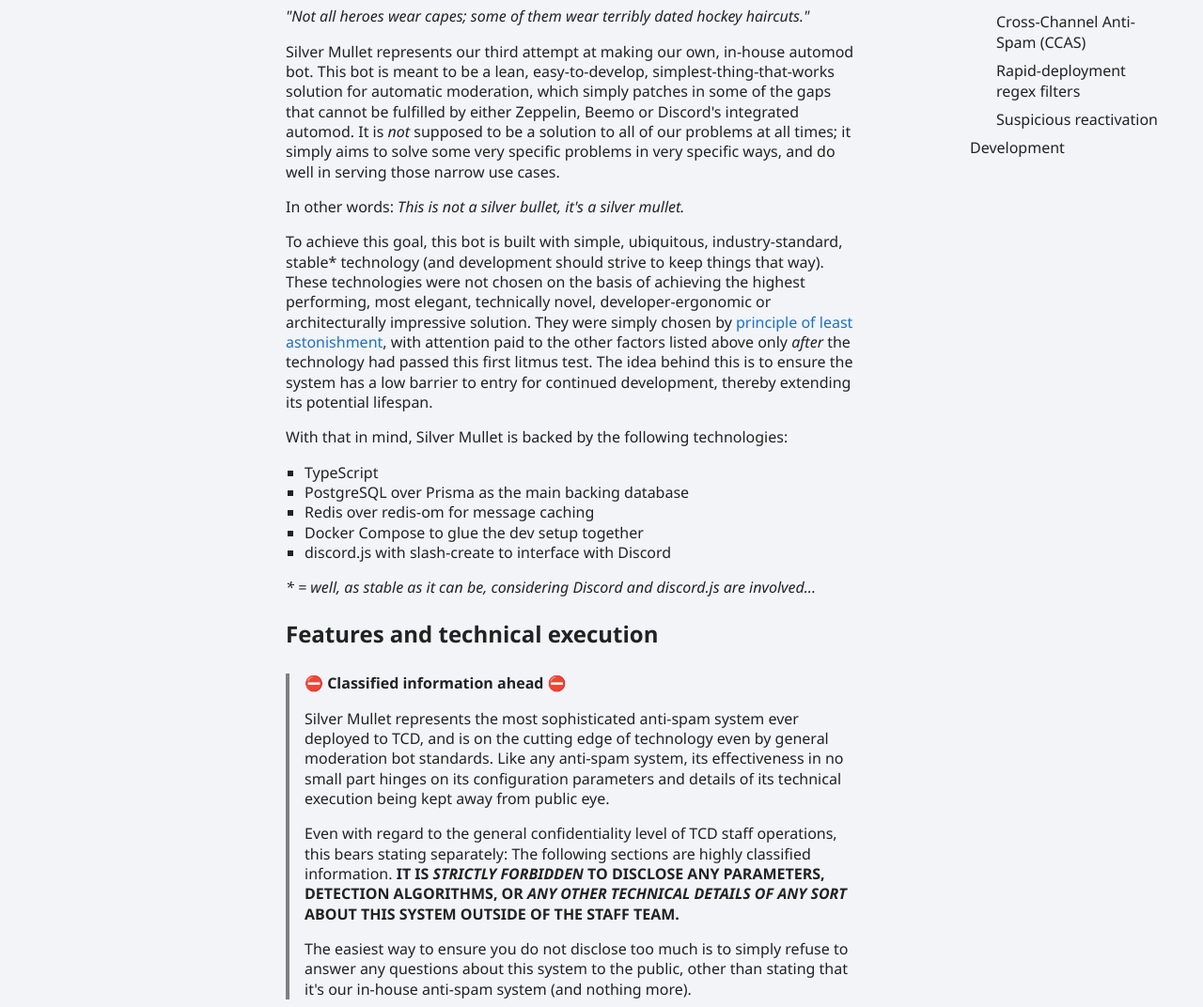
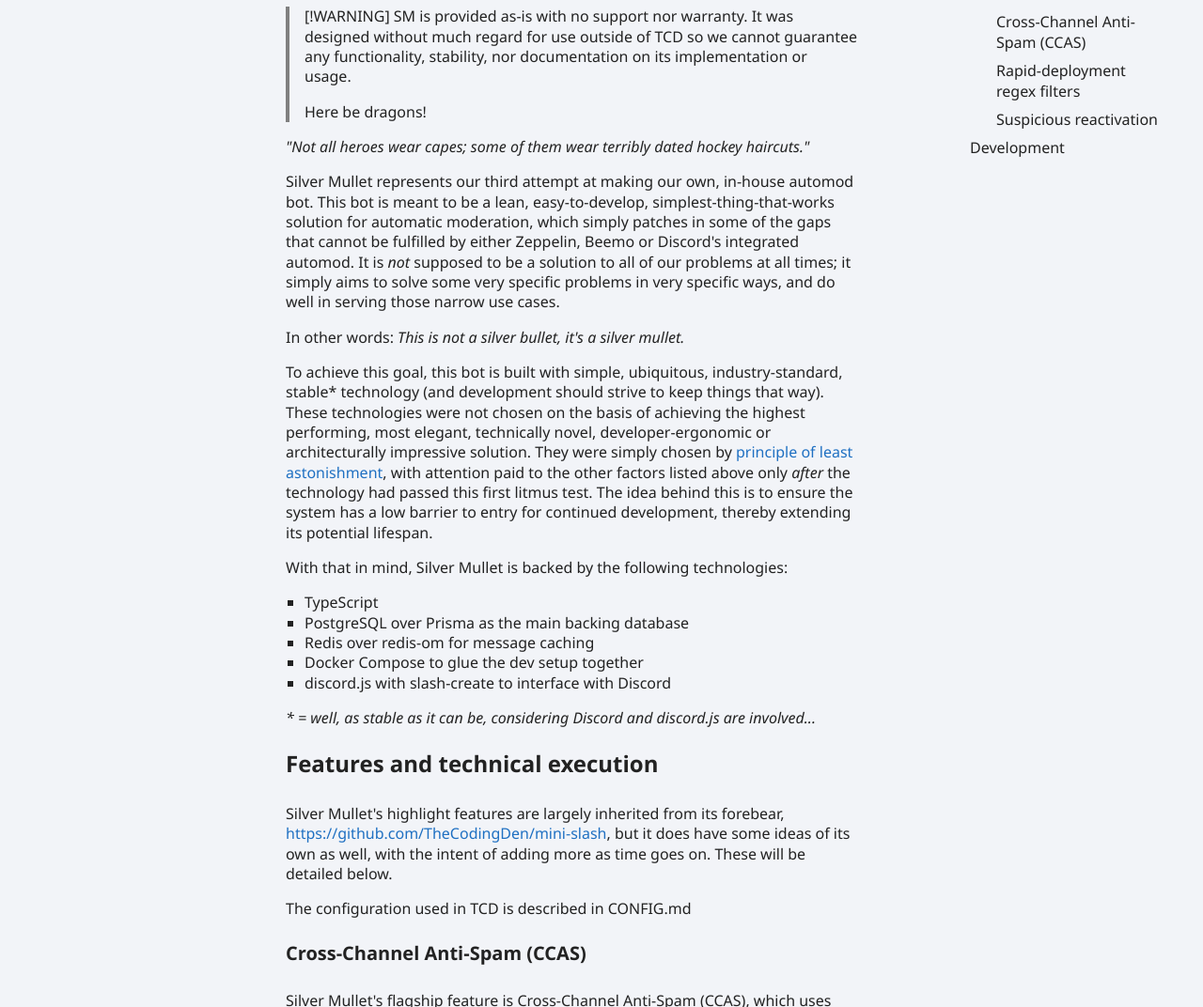
Before and after one commit to TheCodingDen/silver-mullet, a plain HTML site: page index.html in a window 1280 px wide. Shown: the part 229-1301 px from the top of the page at 94% size. Drawn offline with Linux system fonts and the light colour scheme.

Commit message:
Deploying to gh-pages from @ TheCodingDen/silver-mullet@2b0d037244a35586751a47fdcead90f6375f66f9 🚀

```diff
--- a/index.html
+++ b/index.html
@@ -14,6 +14,12 @@
 <h2>silver-mullet</h2></div>
 <div class="tsd-panel tsd-typography"><a id="md:silver-mullet" class="tsd-anchor"></a><h1><a href="#md:silver-mullet">Silver Mullet</a></h1><img src="doc/logo.jpg" width="128px" height="auto">
 
+<blockquote>
+<p>[!WARNING]
+SM is provided as-is with no support nor warranty. It was designed without much regard for use outside of TCD
+so we cannot guarantee any functionality, stability, nor documentation on its implementation or usage.</p>
+<p>Here be dragons!</p>
+</blockquote>
 <p><em>&quot;Not all heroes wear capes; some of them wear terribly dated hockey haircuts.&quot;</em></p>
 <p>Silver Mullet represents our third attempt at making our own, in-house automod bot. This bot is meant to be a lean, easy-to-develop, simplest-thing-that-works solution for automatic moderation, which simply patches in some of the gaps that cannot be fulfilled by either Zeppelin, Beemo or Discord&#39;s integrated automod. It is <em>not</em> supposed to be a solution to all of our problems at all times; it simply aims to solve some very specific problems in very specific ways, and do well in serving those narrow use cases.</p>
 <p>In other words: <em>This is not a silver bullet, it&#39;s a silver mullet.</em></p>
@@ -27,13 +33,8 @@
 <li>discord.js with slash-create to interface with Discord</li>
 </ul>
 <p><em>* = well, as stable as it can be, considering Discord and discord.js are involved...</em></p>
-<a id="md:features-and-technical-execution" class="tsd-anchor"></a><h2><a href="#md:features-and-technical-execution">Features and technical execution</a></h2><blockquote>
-<p>⛔️ <strong>Classified information ahead</strong> ⛔️</p>
-<p>Silver Mullet represents the most sophisticated anti-spam system ever deployed to TCD, and is on the cutting edge of technology even by general moderation bot standards. Like any anti-spam system, its effectiveness in no small part hinges on its configuration parameters and details of its technical execution being kept away from public eye.</p>
-<p>Even with regard to the general confidentiality level of TCD staff operations, this bears stating separately: The following sections are highly classified information. <strong>IT IS <em>STRICTLY FORBIDDEN</em> TO DISCLOSE ANY PARAMETERS, DETECTION ALGORITHMS, OR <em>ANY OTHER TECHNICAL DETAILS OF ANY SORT</em> ABOUT THIS SYSTEM OUTSIDE OF THE STAFF TEAM.</strong></p>
-<p>The easiest way to ensure you do not disclose too much is to simply refuse to answer any questions about this system to the public, other than stating that it&#39;s our in-house anti-spam system (and nothing more).</p>
-</blockquote>
-<p>Silver Mullet&#39;s highlight features are largely inherited from its forebear, <a href="https://github.com/TheCodingDen/mini-slash">https://github.com/TheCodingDen/mini-slash</a>, but it does have some ideas of its own as well, with the intent of adding more as time goes on. These will be detailed below.</p>
+<a id="md:features-and-technical-execution" class="tsd-anchor"></a><h2><a href="#md:features-and-technical-execution">Features and technical execution</a></h2><p>Silver Mullet&#39;s highlight features are largely inherited from its forebear, <a href="https://github.com/TheCodingDen/mini-slash">https://github.com/TheCodingDen/mini-slash</a>, but it does have some ideas of its own as well, with the intent of adding more as time goes on. These will be detailed below.</p>
+<p>The configuration used in TCD is described in CONFIG.md</p>
 <a id="md:cross-channel-anti-spam-ccas" class="tsd-anchor"></a><h3><a href="#md:cross-channel-anti-spam-ccas">Cross-Channel Anti-Spam (CCAS)</a></h3><p>Silver Mullet&#39;s flagship feature is Cross-Channel Anti-Spam (CCAS), which uses <a href="https://en.wikipedia.org/wiki/Nilsimsa_Hash">Nilsimsa hashing</a> to first and foremost enable fuzzy comparison of messages based on broad-strokes similarity, not just absolute equality. This is in an effort to dodge typical antispam countermeasures sometimes deployed by Discord spam malware, like random string addendums.</p>
 <p>However, its primary objective is to, by generating this hash for each message sent within the last ~5 minutes and looking through all hashes for a given user each time they send a message, enable the system to automatically detect and shut down spam being spread across multiple channels - something that is usually proliferated by humans, and something most general-purpose automod systems are generally speaking powerless to defeat.</p>
 <p>To further empower the system&#39;s detection capabilities, the bot supports configuring keywords that, when present in a message, give it additional detection weight in order to trip CCAS detection sooner. This enables shutdown of misconduct that is difficult or outright impossible to accurately filter with simple contextless regex matching, such as phishing link spam, in as little as 2 messages.</p>
```
